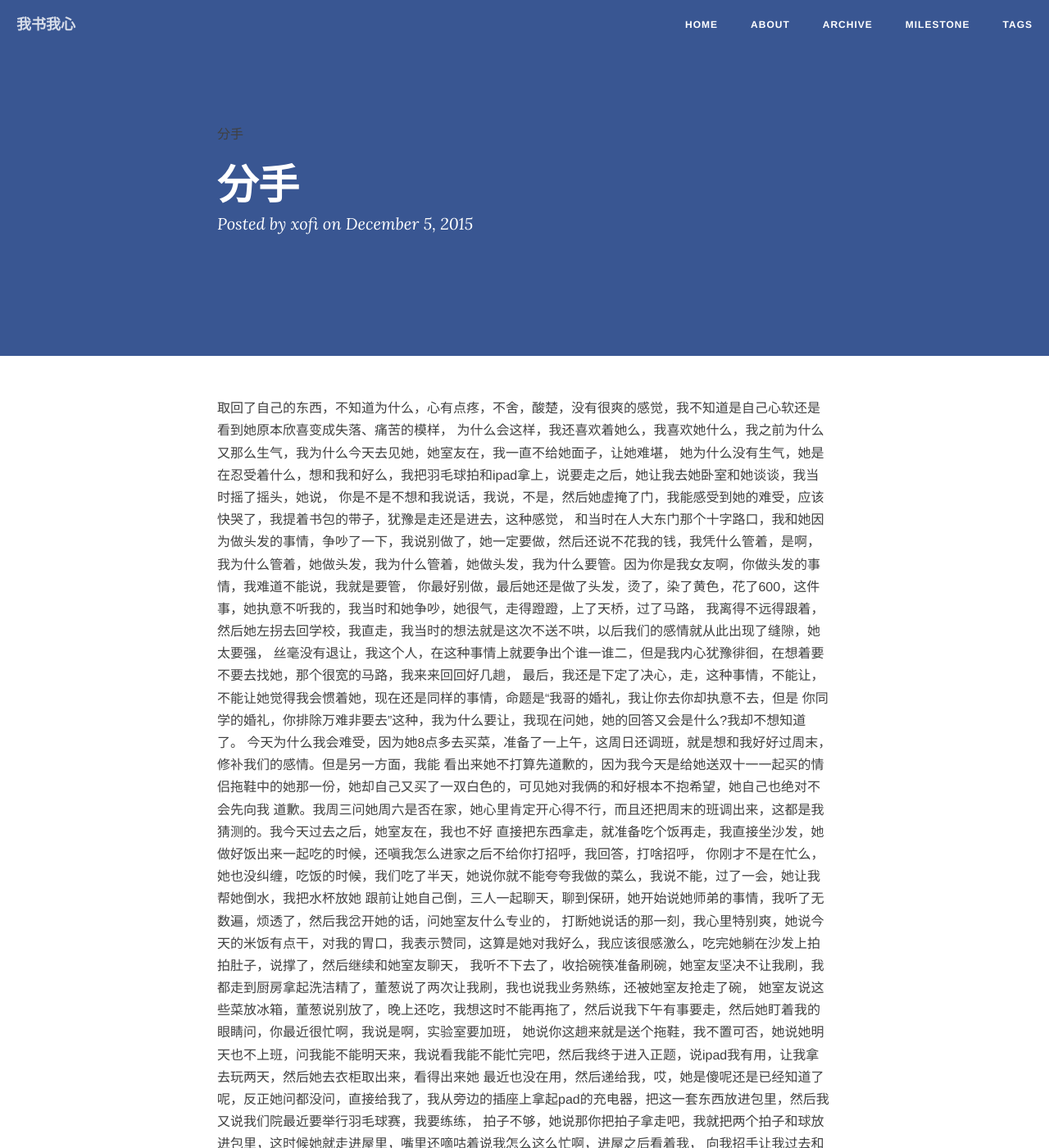
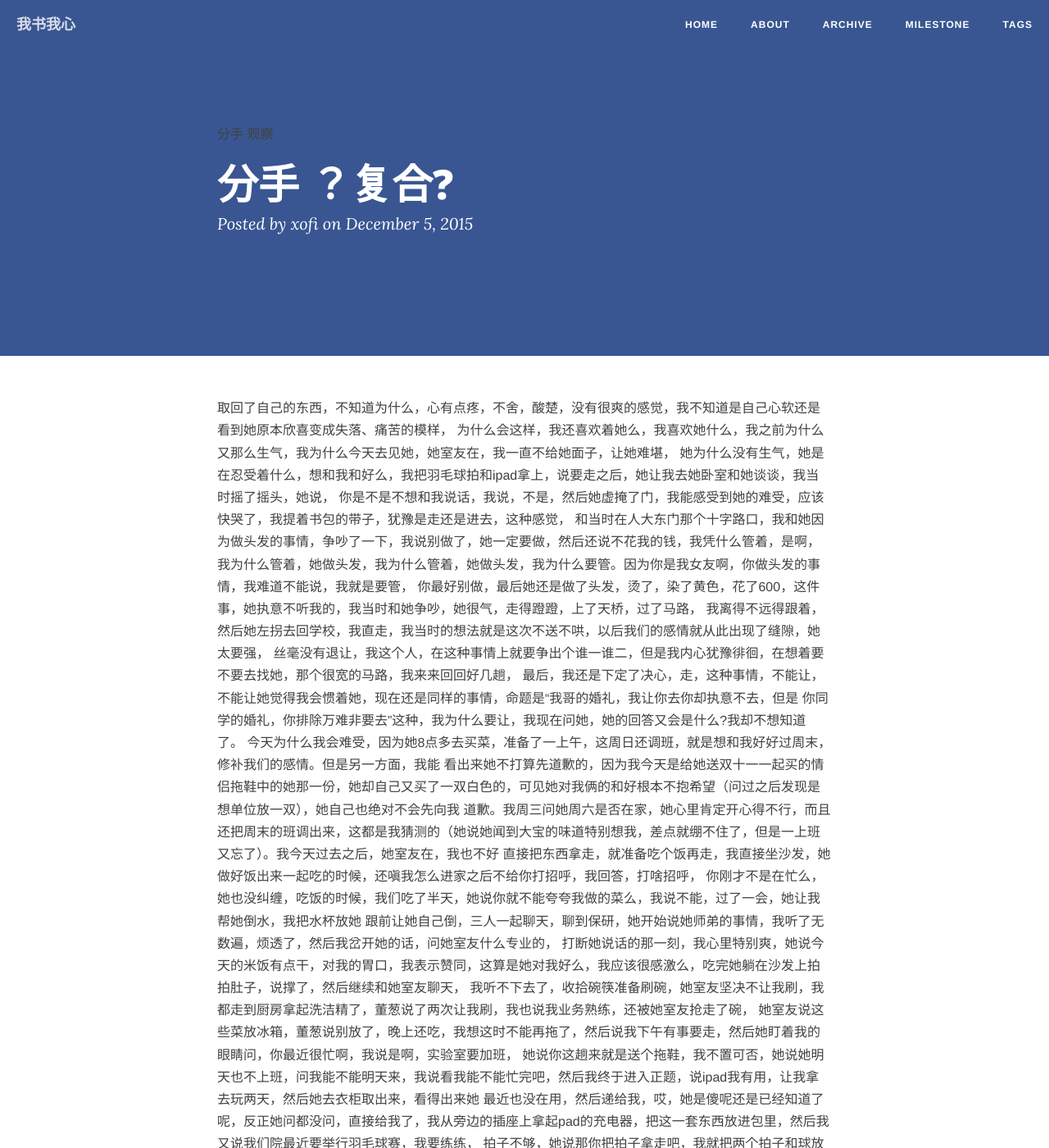
Before and after one commit to xofi/xofi.github.io, a Jekyll site: the page built from _posts/2015-12-05-breakup.md, in a window 1280 px wide and 1400 px high. Shown: the whole window at 82% size. Built offline with Jekyll 4.4.1, drawn with Linux system fonts in a browser that asks for light colours; nearby versions of some CDN libraries; comment, search, counter and statistics services are not loaded; some of the changed text lies outside the part shown.

Commit message:
modify breakup to watch

```diff
--- a/_posts/2015-12-05-breakup.md
+++ b/_posts/2015-12-05-breakup.md
@@ -1,10 +1,10 @@
 ---
 layout: post
-title: 分手
+title: 分手 ？复合?
 date: 2015-12-05
 categories: blog
-tags: [分手]
-description: 决定要放弃了，心里却有些不舍。
+tags: [分手,观察]
+description: 决定要放弃了，心里却有些不舍。最后决定要给彼此一次机会。
 
 ---
 
@@ -20,8 +20,8 @@ description: 决定要放弃了，心里却有些不舍。
 最后，我还是下定了决心，走，这种事情，不能让，不能让她觉得我会惯着她，现在还是同样的事情，命题是“我哥的婚礼，我让你去你却执意不去，但是
 你同学的婚礼，你排除万难非要去”这种，我为什么要让，我现在问她，她的回答又会是什么?我却不想知道了。
 今天为什么我会难受，因为她8点多去买菜，准备了一上午，这周日还调班，就是想和我好好过周末，修补我们的感情。但是另一方面，我能
-看出来她不打算先道歉的，因为我今天是给她送双十一一起买的情侣拖鞋中的她那一份，她却自己又买了一双白色的，可见她对我俩的和好根本不抱希望，她自己也绝对不会先向我
-道歉。我周三问她周六是否在家，她心里肯定开心得不行，而且还把周末的班调出来，这都是我猜测的。我今天过去之后，她室友在，我也不好
+看出来她不打算先道歉的，因为我今天是给她送双十一一起买的情侣拖鞋中的她那一份，她却自己又买了一双白色的，可见她对我俩的和好根本不抱希望（问过之后发现是想单位放一双），她自己也绝对不会先向我
+道歉。我周三问她周六是否在家，她心里肯定开心得不行，而且还把周末的班调出来，这都是我猜测的（她说她闻到大宝的味道特别想我，差点就绷不住了，但是一上班又忘了）。我今天过去之后，她室友在，我也不好
 直接把东西拿走，就准备吃个饭再走，我直接坐沙发，她做好饭出来一起吃的时候，还嗔我怎么进家之后不给你打招呼，我回答，打啥招呼，
 你刚才不是在忙么，她也没纠缠，吃饭的时候，我们吃了半天，她说你就不能夸夸我做的菜么，我说不能，过了一会，她让我帮她倒水，我把水杯放她
 跟前让她自己倒，三人一起聊天，聊到保研，她开始说她师弟的事情，我听了无数遍，烦透了，然后我岔开她的话，问她室友什么专业的，
@@ -47,3 +47,4 @@ description: 决定要放弃了，心里却有些不舍。
 我要求她不要和那些男同学、男同事走太近，说话不要肢体接触。她改了
 我让她不要做头发。她没听我的。自己去做了。
 我这个人，从没向她要过钱，她工作之后倒是经常问我是不是缺钱，我怎么可能向她要。
+今晚她打电话，最后求我原谅，那一路哭的呀，我心软决定给她一段时间观察一下。
```
